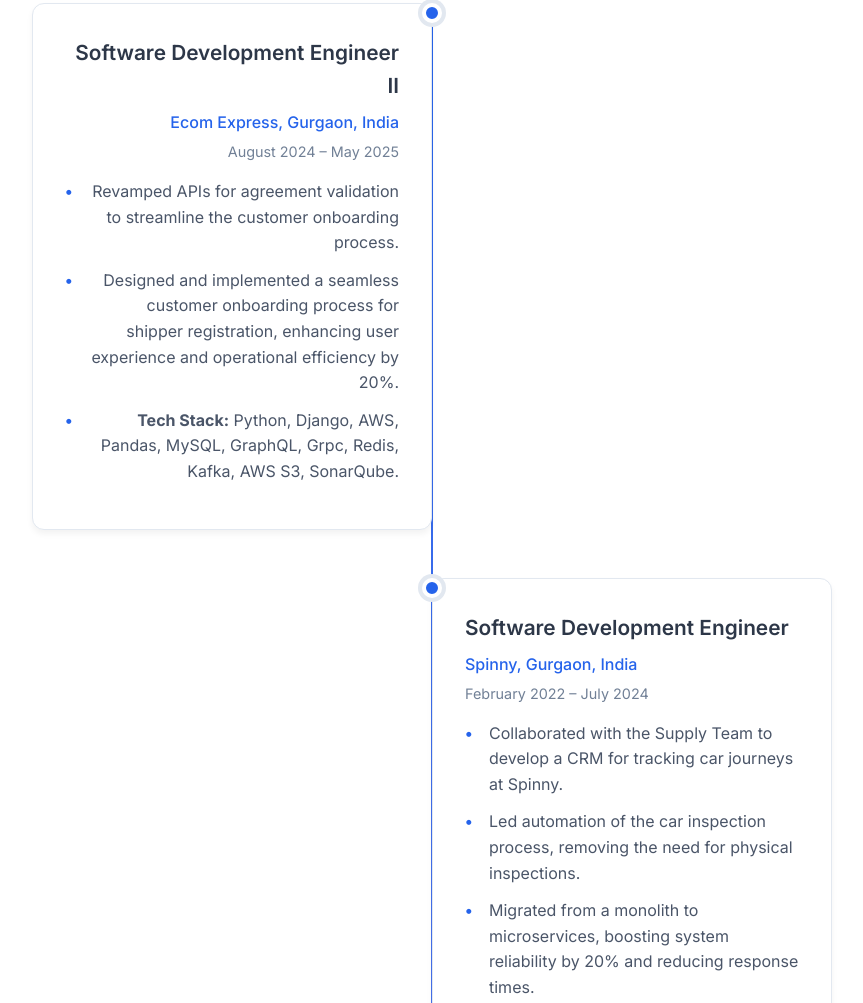
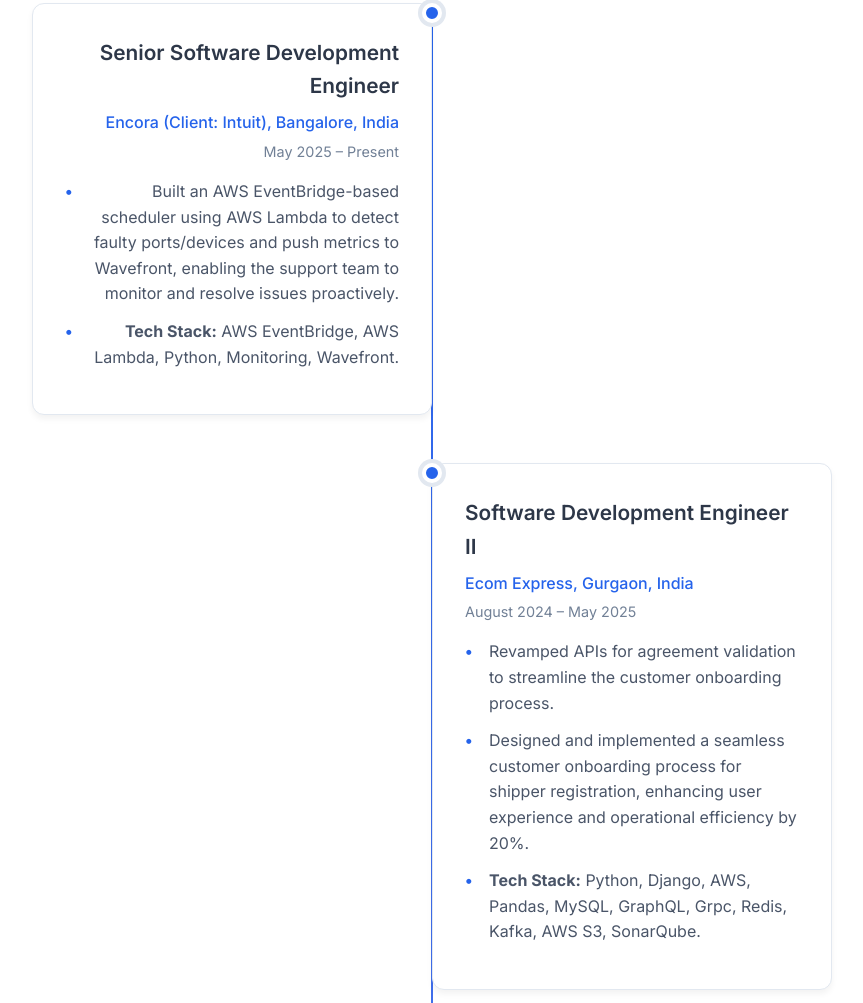
Before and after one commit to Sachinjha469/sachinjha.github.io, a plain HTML site: page index.html in a window 1280 px wide. Shown: the part 1928-2931 px from the top of the page, without its empty margins (208-1071 px from the left). Drawn offline with Linux system fonts and the light colour scheme.

Commit message:
(FEAT) Portfoli Improvements

```diff
--- a/index.html
+++ b/index.html
@@ -330,6 +330,21 @@
                     <div class="timeline-marker"></div>
                     <div class="timeline-content">
                         <div class="timeline-header">
+                            <h3>Senior Software Development Engineer</h3>
+                            <span class="company">Encora (Client: Intuit), Bangalore, India</span>
+                            <span class="duration">May 2025 – Present</span>
+                        </div>
+                        <ul class="timeline-details">
+                            <li>Built an AWS EventBridge-based scheduler using AWS Lambda to detect faulty ports/devices and push metrics to Wavefront, enabling the support team to monitor and resolve issues proactively.</li>
+                            <li><strong>Tech Stack:</strong> AWS EventBridge, AWS Lambda, Python, Monitoring, Wavefront.</li>
+                        </ul>
+                    </div>
+                </div>
+
+                <div class="timeline-item">
+                    <div class="timeline-marker"></div>
+                    <div class="timeline-content">
+                        <div class="timeline-header">
                             <h3>Software Development Engineer II</h3>
                             <span class="company">Ecom Express, Gurgaon, India</span>
                             <span class="duration">August 2024 – May 2025</span>
```
